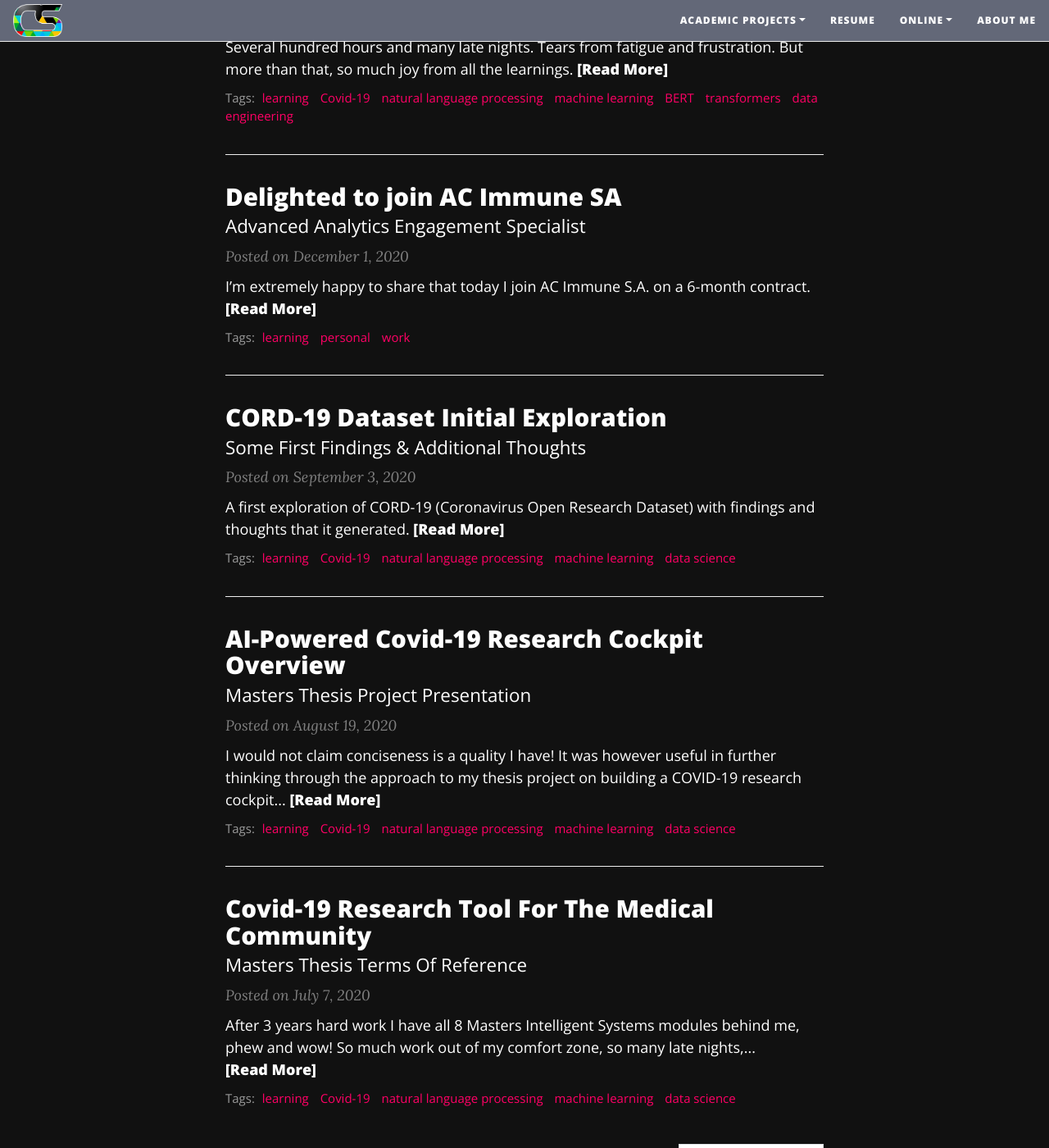
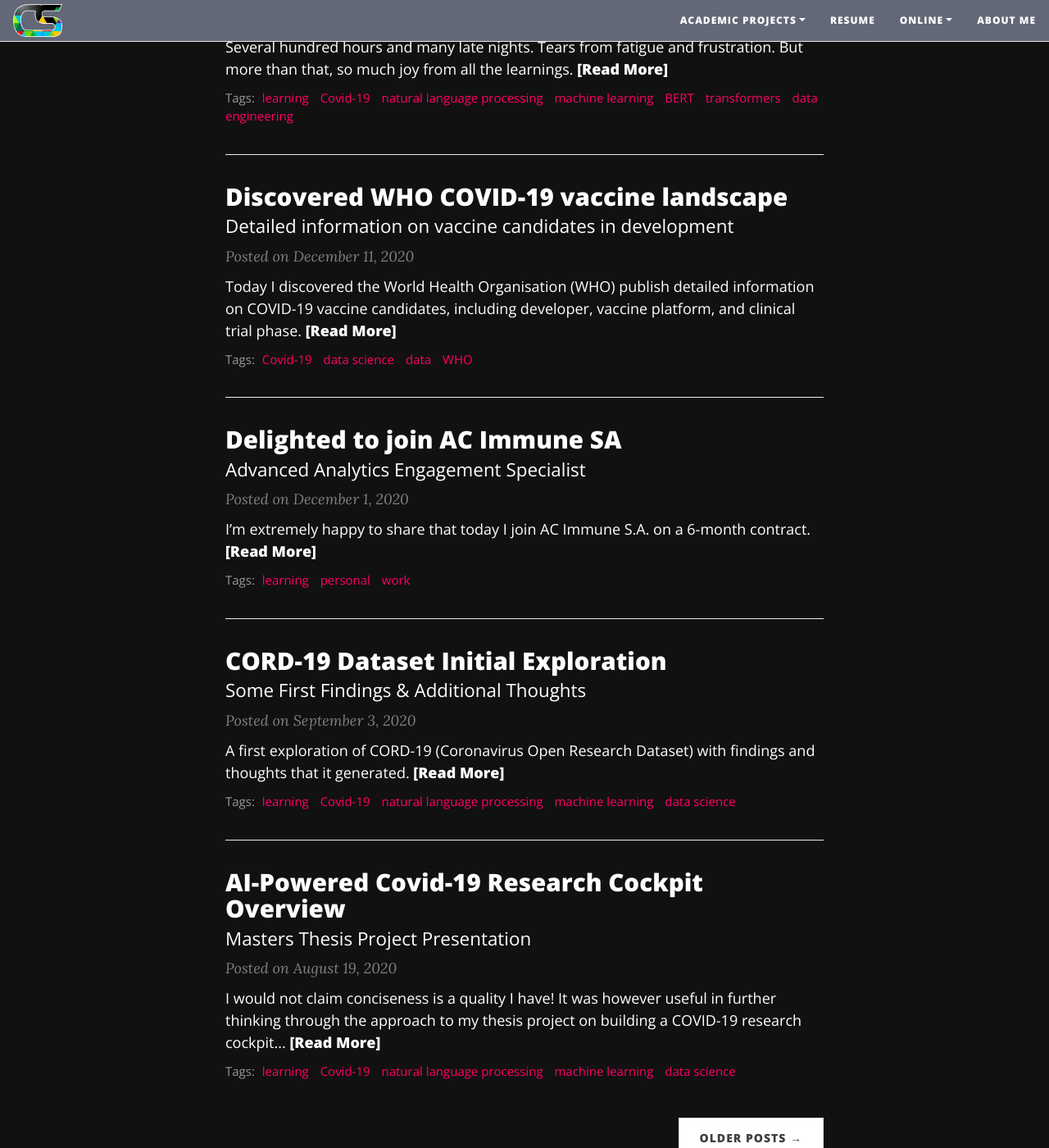
Before and after one commit to corticalstack/corticalstack.github.io, a Jekyll site: the page built from index.html, in a window 1280 px wide and 1400 px high, scrolled down 437 px. Shown: the whole window at 82% size. Built offline with Jekyll 4.4.1, drawn with Linux system fonts in a browser that asks for light colours; nearby versions of some CDN libraries; the list of posts is cut into pages by our own code.

```diff
--- /dev/null
+++ b/_posts/2020-12-11-who-covid-vaccine-landscape.md
@@ -0,0 +1,18 @@
+---
+layout: post
+title: Discovered WHO COVID-19 vaccine landscape
+subtitle: Detailed information on vaccine candidates in development
+cover-img: /assets/img/forest_path.jpg
+tags: [Covid-19, data science, data, WHO]
+---
+Today I discovered the World Health Organisation (WHO) publish detailed information on COVID-19 vaccine candidates, including developer, vaccine platform, and clinical trial phase.
+
+This could be a really useful source for insight into the vaccine development landscape that might include:
+
+* understanding which vaccines are moving closer to an authorised market product
+* how quickly vaccines are moving through clinical trials
+* which vaccine platforms (e.g., RNA, DNA) are dominating research
+* who is making the largest research investments
+
+
+If only it was published as an easily machine readable .json format. Currently in .pdf, there's some wrangling to be done!
```
Also changed, not shown: _posts/2020-12-01-aci-first-day.md (+1 -1 lines).
